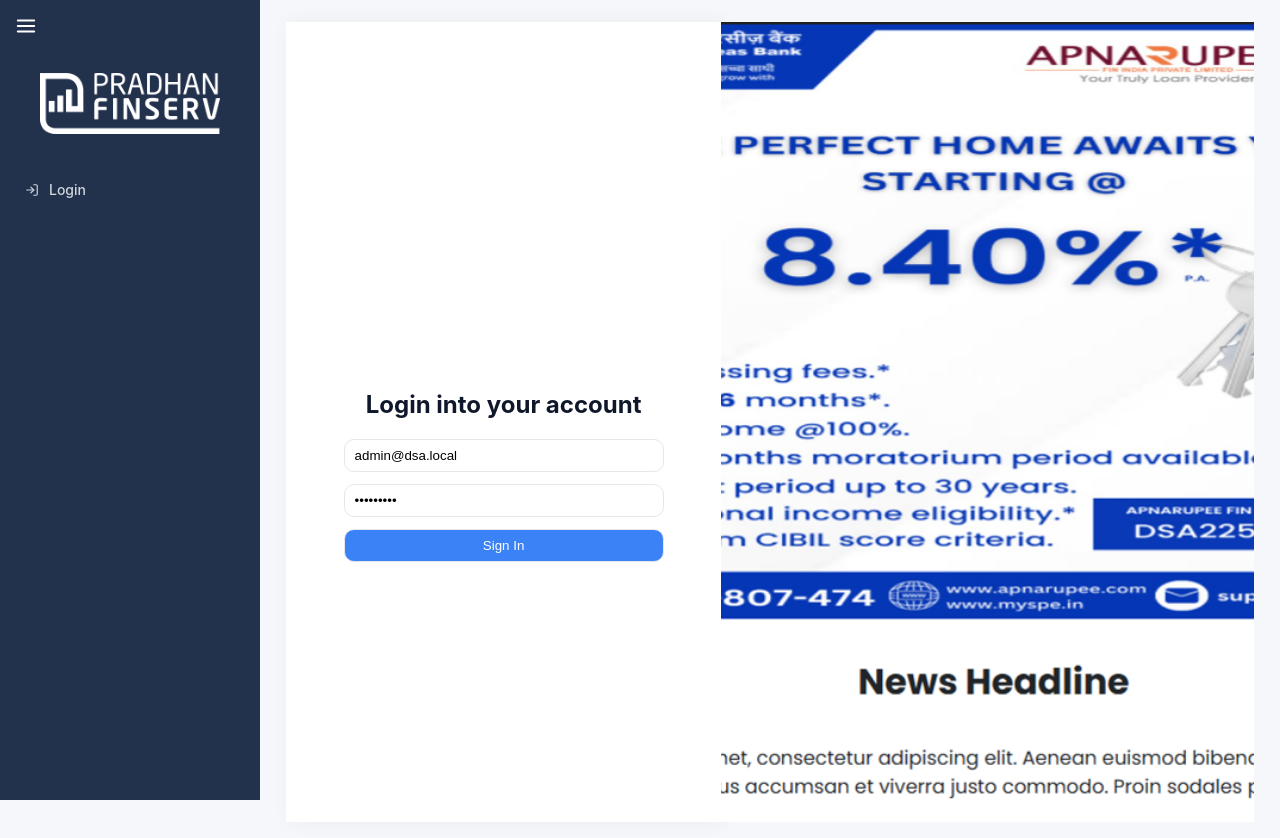
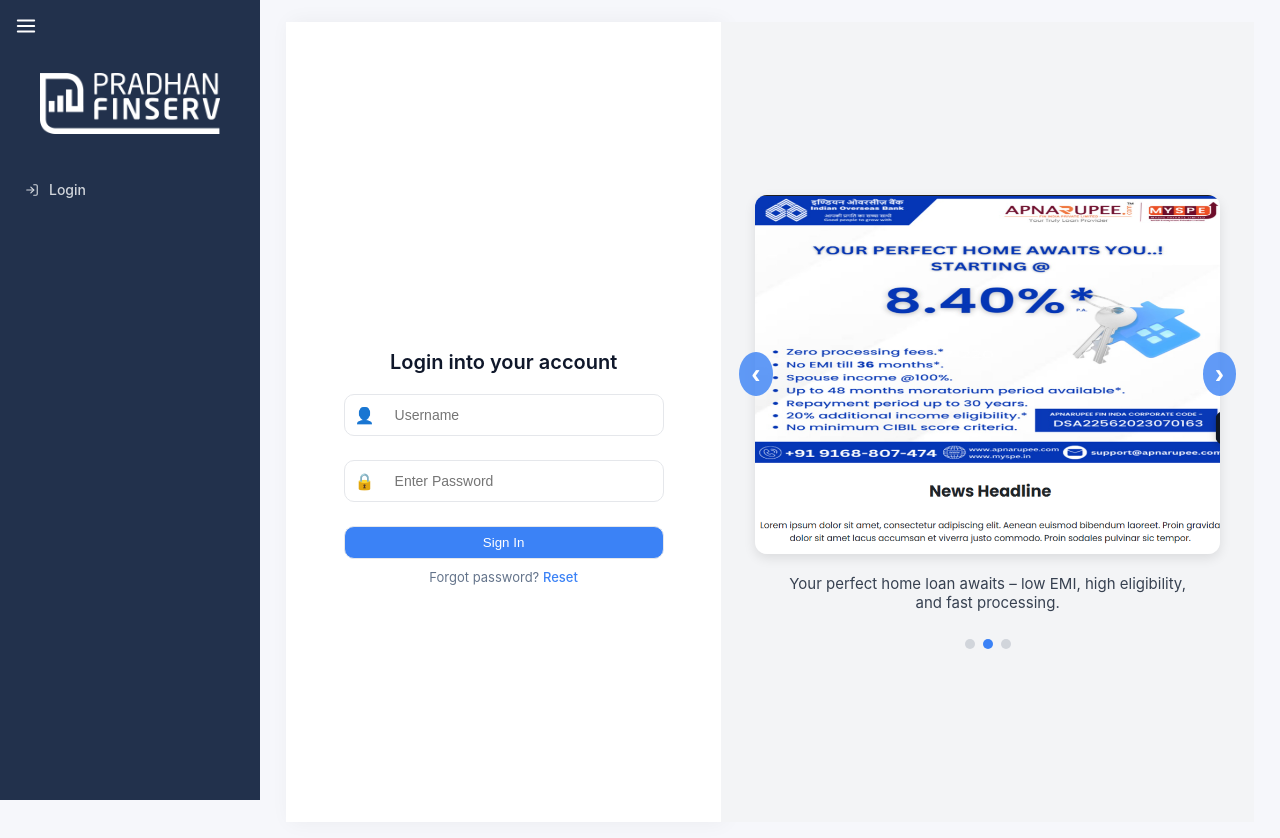
Before and after one commit to Stephen-we/pradhanfinserv_portal, a React (Vite) app in the folder client/: page / in a window 1280 px wide. Shown: the top 838 px of the page. Built offline with nearby package versions, Linux system fonts and the light colour scheme; no server answers.

Commit message:
fixed sign page_2

```diff
--- a/client/src/pages/Login.jsx
+++ b/client/src/pages/Login.jsx
@@ -1,27 +1,35 @@
 import React, { useState, useEffect } from "react";
 import API from "../services/api";
-
-// ✅ import local assets (inside src/assets/)
 import logo from "../assets/logo.png";
-//<img src={require("../assets/logo.png")} alt="logo" className="logo" />
 import img1 from "../assets/1.png";
 import img2 from "../assets/2.png";
 import img3 from "../assets/3.png";
 
-const images = [img1, img2, img3];
+// ✅ Slides with images + messages
+const slides = [
+  { img: img1, message: "Protect your family with the best insurance plans – safe, reliable, and affordable." },
+  { img: img2, message: "Your perfect home loan awaits – low EMI, high eligibility, and fast processing." },
+  { img: img3, message: "Business loans made simple – fuel your growth with trusted financial support." }
+];
 
 export default function Login() {
-  const [email, setEmail] = useState("admin@dsa.local");
-  const [password, setPassword] = useState("Admin@123");
+  const [email, setEmail] = useState("");
+  const [password, setPassword] = useState("");
   const [error, setError] = useState("");
   const [current, setCurrent] = useState(0);
 
+  // ✅ Auto rotation
   useEffect(() => {
     const interval = setInterval(() => {
-      setCurrent((c) => (c + 1) % images.length);
+      setCurrent((c) => (c + 1) % slides.length);
     }, 4000);
     return () => clearInterval(interval);
   }, []);
+
+  // ✅ Manual navigation
+  const goPrev = () => setCurrent((c) => (c - 1 + slides.length) % slides.length);
+  const goNext = () => setCurrent((c) => (c + 1) % slides.length);
+  const goTo = (idx) => setCurrent(idx);
 
   const submit = async (e) => {
     e.preventDefault();
@@ -37,32 +45,61 @@
 
   return (
     <div className="login-page">
+      {/* Left side */}
       <div className="login-left">
-        {/* ✅ FIX: use imported logo variable */}
         <img src={logo} alt="logo" className="logo" />
         <h2>Login into your account</h2>
         <form onSubmit={submit}>
+          <div className="input-group">
+            <span className="input-icon">👤</span>
             <input
               className="input"
-            placeholder="Email"
+              placeholder="Username"
+              type="email"
               value={email}
               onChange={(e) => setEmail(e.target.value)}
             />
+          </div>
+
+          <div className="input-group">
+            <span className="input-icon">🔒</span>
             <input
               className="input"
-            placeholder="Password"
+              placeholder="Enter Password"
               type="password"
               value={password}
               onChange={(e) => setPassword(e.target.value)}
             />
+          </div>
+
           {error && <div style={{ color: "red" }}>{error}</div>}
-          <button className="btn" type="submit">
-            Sign In
-          </button>
+          <button className="btn" type="submit">Sign In</button>
         </form>
+
+        <p className="forgot">
+          Forgot password? <a href="#">Reset</a>
+        </p>
       </div>
+
+      {/* Right side (Carousel) */}
       <div className="login-right">
-        <img src={images[current]} alt="slide" className="carousel-img" />
+        <div className="carousel">
+          <button className="arrow left" onClick={goPrev}>‹</button>
+          <img src={slides[current].img} alt="slide" className="carousel-img" />
+          <button className="arrow right" onClick={goNext}>›</button>
+        </div>
+        <p className="login-message">{slides[current].message}</p>
+
+        {/* Dots navigation */}
+        <div className="dots">
+          {slides.map((_, i) => (
+            <span
+              key={i}
+              className={`dot ${i === current ? "active" : ""}`}
+              onClick={() => goTo(i)}
+            ></span>
+          ))}
+        </div>
       </div>
     </div>
   );
--- a/client/src/styles/styles.css
+++ b/client/src/styles/styles.css
@@ -171,6 +171,7 @@
 .login-right {
   flex: 1.5;
   display: flex;
+  flex-direction: column;
   align-items: center;
   justify-content: center;
   background: #f3f4f6;
@@ -179,8 +180,105 @@
 }
 
 .carousel-img {
-  width: 100%;
-  height: 100vh;
-  object-fit: cover;
-  transition: opacity 1s ease-in-out;
+  max-width: 90%;
+  max-height: 400px;
+  object-fit: contain;
+  border-radius: 12px;
+  box-shadow: 0 4px 12px rgba(0,0,0,0.1);
 }
+
+.login-message {
+  margin-top: 20px;
+  font-size: 15px;
+  color: #374151;
+  text-align: center;
+  max-width: 80%;
+}
+
+/* ===== Carousel ===== */
+.carousel {
+  position: relative;
+  display: flex;
+  align-items: center;
+  justify-content: center;
+}
+
+.arrow {
+  position: absolute;
+  top: 50%;
+  transform: translateY(-50%);
+  background: rgba(59, 130, 246, 0.8); /* blue */
+  border: none;
+  color: #fff;
+  font-size: 28px;
+  font-weight: bold;
+  cursor: pointer;
+  padding: 6px 12px;
+  border-radius: 50%;
+  transition: background 0.2s ease;
+  z-index: 5;
+}
+.arrow:hover { background: rgba(37, 99, 235, 1); }
+.arrow.left { left: 10px; }
+.arrow.right { right: 10px; }
+
+.dots {
+  margin-top: 12px;
+  display: flex;
+  gap: 8px;
+  justify-content: center;
+}
+
+.dot {
+  width: 10px;
+  height: 10px;
+  background: #d1d5db; /* gray */
+  border-radius: 50%;
+  cursor: pointer;
+  transition: background 0.2s ease;
+}
+.dot.active { background: var(--primary); } /* highlight */
+
+/* ===== LOGIN LEFT STYLING ===== */
+.login-left h2 {
+  font-size: 20px;
+  font-weight: 600;
+  margin-bottom: 20px;
+}
+
+.input-group {
+  display: flex;
+  align-items: center;
+  border: 1px solid #e5e7eb;
+  border-radius: 10px;
+  margin-bottom: 12px;
+  background: #fff;
+}
+
+.input-group .input-icon {
+  padding: 10px;
+  font-size: 16px;
+  color: #64748b;
+}
+
+.input-group .input {
+  flex: 1;
+  border: none;
+  outline: none;
+  padding: 10px;
+  border-radius: 10px;
+  font-size: 14px;
+}
+
+.forgot {
+  margin-top: 10px;
+  font-size: 13px;
+  color: #64748b;
+}
+.forgot a {
+  color: var(--primary);
+  font-weight: 500;
+  text-decoration: none;
+}
+
+/* Keep arrows, dots, carousel as given earlier */
```
Lines whose indentation alone changed are shown as unchanged.
